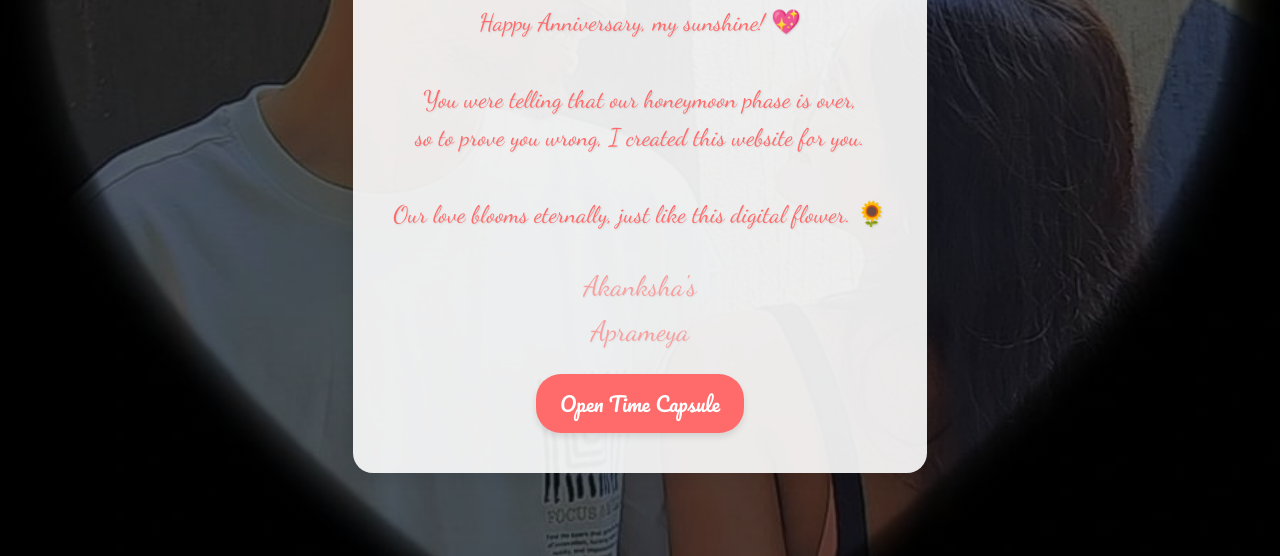
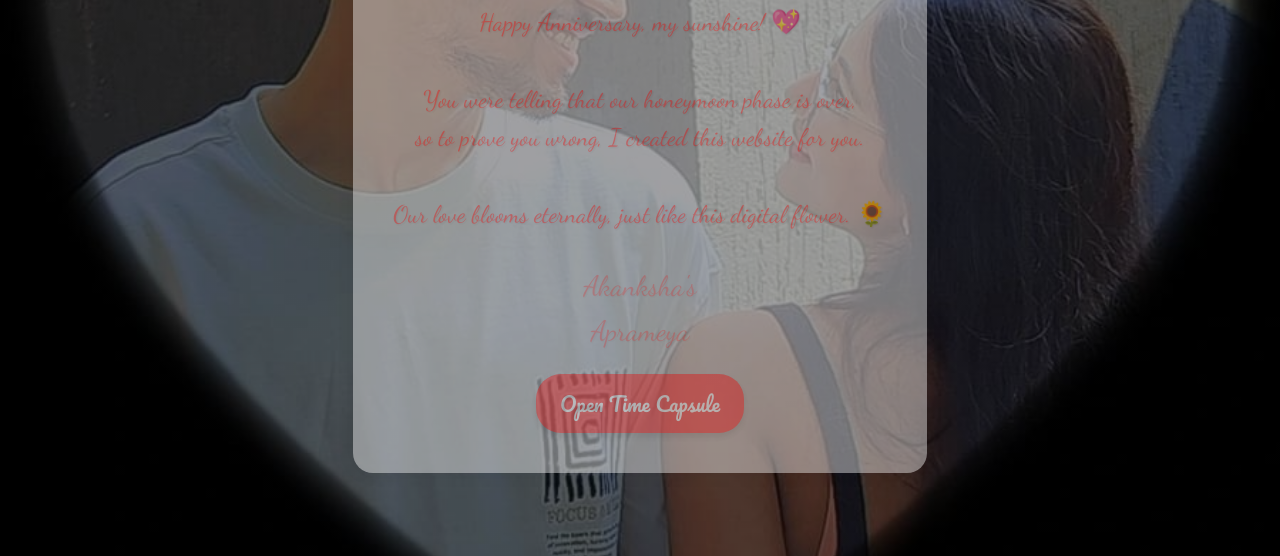
Before and after one commit to akankshasaprameya/akankshaisaprameyas, a plain HTML site: page index.html in a window 1280 px wide. Shown: the part 244-800 px from the top of the page. Drawn offline with Linux system fonts and the light colour scheme.

Commit message:
Update index.html

```diff
--- a/index.html
+++ b/index.html
@@ -20,12 +20,13 @@
         .container {
             text-align: center;
     padding: 40px;
-            background-color: rgba(255, 255, 255, 0.9);
+    background-color: rgba(255, 255, 255, 0.7); /* Adjust the alpha value (0.7) for transparency */
     border-radius: 20px;
     box-shadow: 0 0 20px rgba(0, 0, 0, 0.1);
     max-width: 80%;
     position: relative;
     overflow: hidden;
+    opacity: 0.6;
         }
         .flower {
             font-size: 90px;
```
Lines whose indentation alone changed are shown as unchanged.
